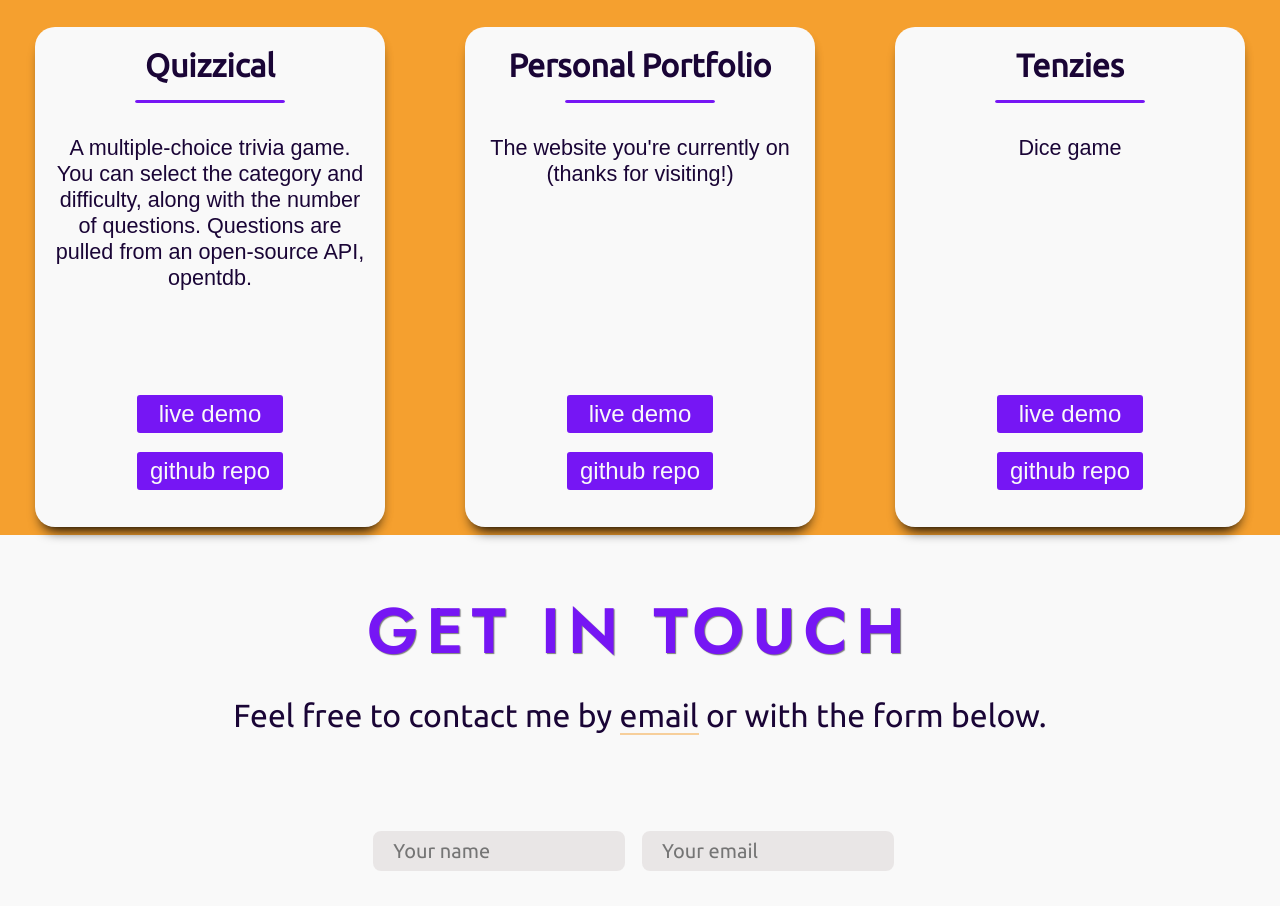
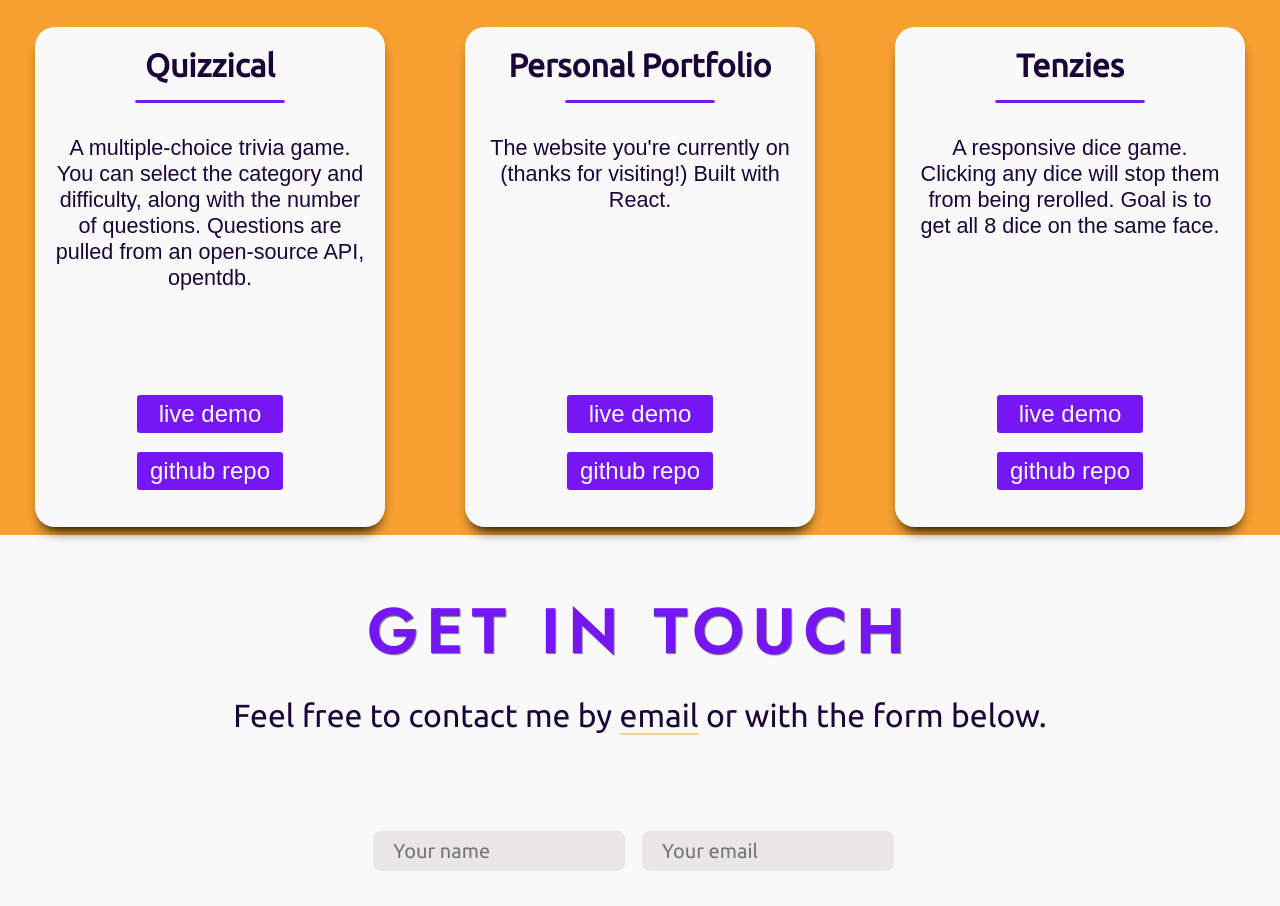
Before and after one commit to skylares/personal-portfolio, a React app: page / in a window 1280 px wide. Shown: the part 2140-3046 px from the top of the page. Built offline with nearby package versions, Linux system fonts and the light colour scheme.

Commit message:
Improve project descriptions

```diff
--- a/src/components/Projects.tsx
+++ b/src/components/Projects.tsx
@@ -21,7 +21,7 @@
   const portfolio = {
     title: "Personal Portfolio",
     name: "portfolio",
-    description: "The website you're currently on (thanks for visiting!)",
+    description: "The website you're currently on (thanks for visiting!) Built with React.",
     demoUrl: "http://www.skylarkesselring.com",
     gitUrl: "https://github.com/skylares/personal-portfolio",
   }
@@ -29,7 +29,7 @@
   const tenzies = {
     title: "Tenzies",
     name: "tenzies",
-    description: "Dice game",
+    description: "A responsive dice game. Clicking any dice will stop them from being rerolled. Goal is to get all 8 dice on the same face.",
     demoUrl: "https://skylares.github.io/tenzies-game/",
     gitUrl: "https://github.com/skylares/tenzies-game",
   }
```
